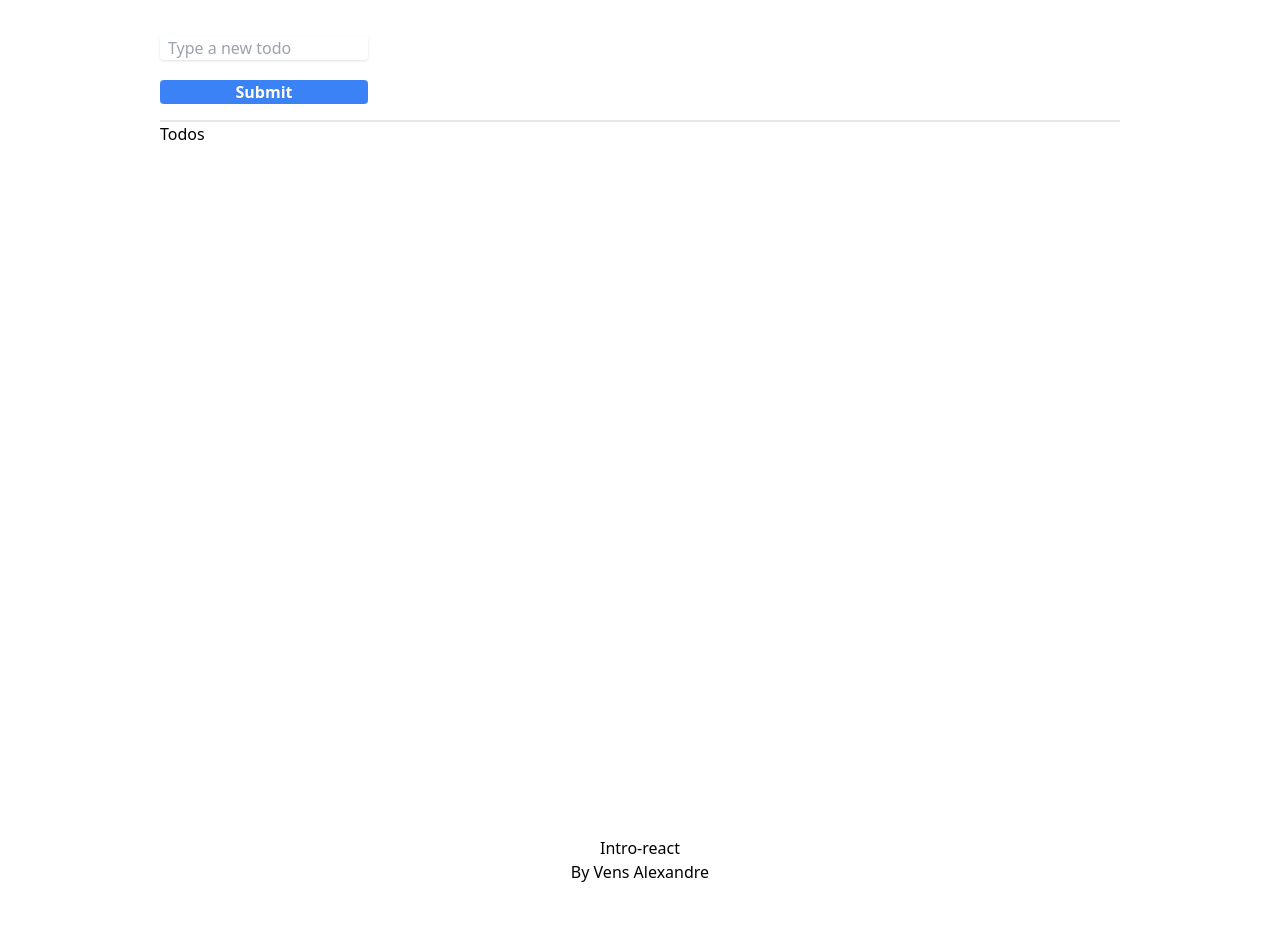
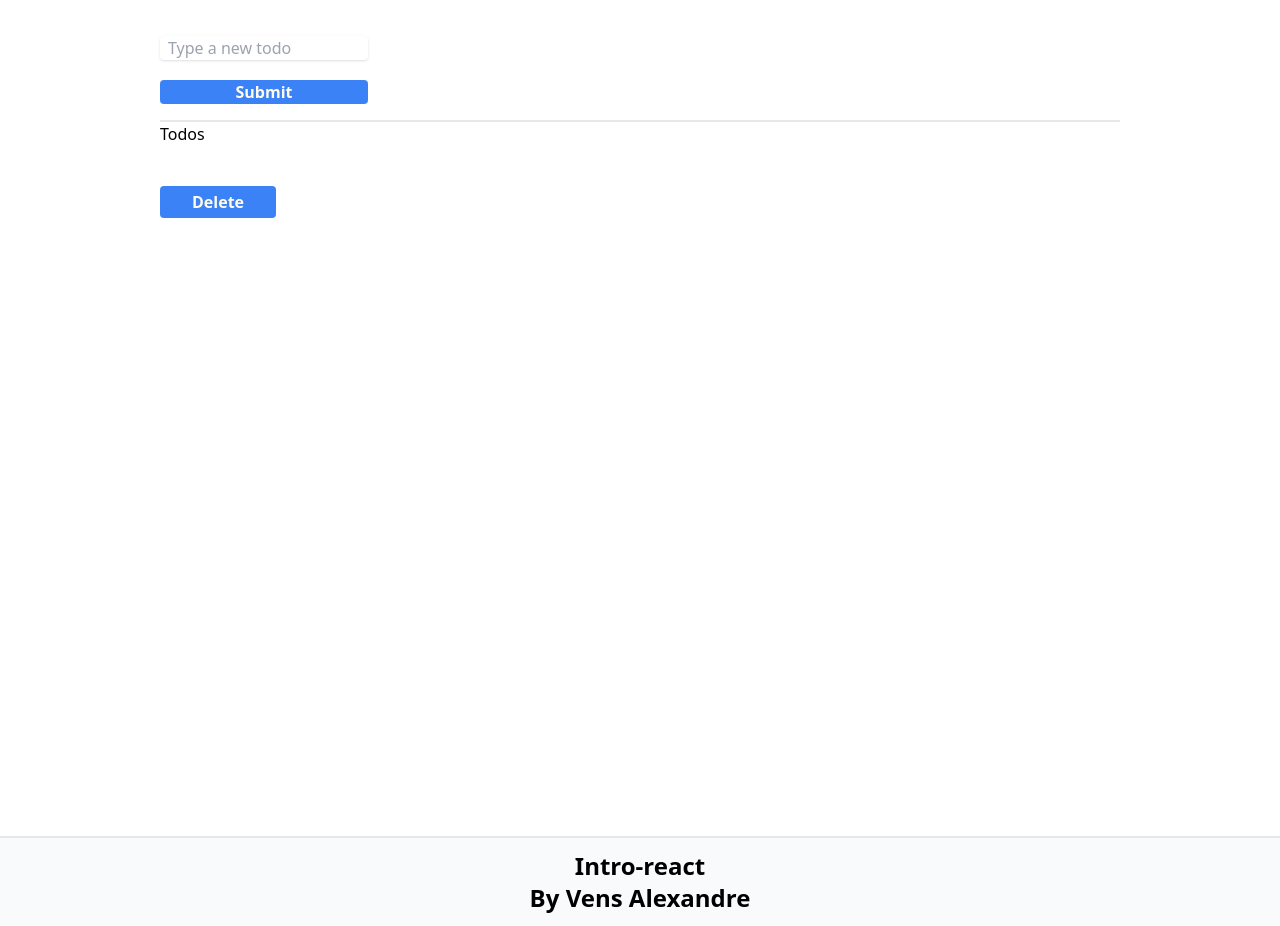
Before and after one commit to v-alex-dev/intro-react, a React (Vite) app: page /gettingStarted in a window 1280 px wide. Shown: the part 220-1146 px from the top of the page. Before the commit the page ends 1104 px from the top, so only its background shows below. Built offline with nearby package versions, Linux system fonts and the light colour scheme.

Commit message:
push save for work in Becode

```diff
--- a/src/components/gettingStarted.jsx
+++ b/src/components/gettingStarted.jsx
@@ -1,22 +1,31 @@
 import DisplayList from "./listTodo.jsx";
-import {useState} from "react";
+import {useEffect, useRef, useState} from "react";
 
 const GettingStarted = () => {
-    const [todo, setTodo] = useState([])
+    const [todo, setTodo] = useState(() => {
+        // Charger les todos depuis le localStorage lors de l'initialisation
+        return  JSON.parse(window.localStorage.getItem("todos")) || [];
 
+    });
+
+    const inputRef = useRef();
     const handleSubmit = (e) => {
         e.preventDefault();
-        const addTodo = document.getElementById("inputTodo");
-        setTodo([...todo, addTodo.value]);
-        addTodo.value = "";
+        const inputElement = inputRef.current;
+        setTodo([...todo, {text:inputElement, completed: false}]);
+        inputElement.value = "";
     }
 
+
+    useEffect(() => {
+        window.localStorage.setItem("todos", JSON.stringify(todo));
+    }, [todo]);
 
     return(
       <>
           <section className={"mx-auto w-3/4 flex justify-center border-b-2 pb-4 md:justify-start"}>
               <form className={"flex flex-col w-52 justify-center"} onSubmit={handleSubmit}>
-                  <input className={"rounded px-2 mb-5 shadow"} type={"text"} placeholder={"Type a new todo"}
+                  <input ref={inputRef} className={"rounded px-2 mb-5 shadow"} type={"text"} placeholder={"Type a new todo"}
                          id={"inputTodo"}/>
                   <input className={"rounded bg-blue-500 font-bold text-amber-50"} type={"submit"} id={"addTodo"}/>
               </form>
--- a/src/components/listTodo.jsx
+++ b/src/components/listTodo.jsx
@@ -1,18 +1,33 @@
 import PropTypes from "prop-types";
+import {useRef} from "react";
 
 const DisplayList = (props) => {
 
+    const inputRef = useRef();
+    const divRef = useRef();
+    const handleToggle = () => {
+      console.log(divRef.current)
+    }
+    const handleDelete = (e) => {
+        e.preventDefault();
+
+    }
+
     return (
         <>
+            <form>
                 <h2>Todos</h2>
                 {props.todo.map((value, index) => (
-            <div className={"mx-auto flex flex-col justify-center md:mx-0"} key={index}>
+                    <div className={"mx-auto flex flex-col justify-center md:mx-0"} ref={divRef} key={index}>
                         <div  className={"flex mt-4 md:mx-0 "}>
-                    <input type={"checkbox"} className={"w-5 mr-4"}/>
-                    <p>{value}</p>
+                            <input ref={inputRef} type={"checkbox"} className={"w-5 mr-4"} onClick={handleToggle} key={index}/>
+                            <p>{value.text}</p>
                         </div>
                     </div>
                 ))}
+                <input className={"bg-blue-500 py-1 px-8 rounded font-bold text-amber-50 mt-10"} onClick={handleDelete}  type={"submit"} value={"Delete"}/>
+            </form>
+
         </>
 
     )
@@ -20,6 +35,6 @@ const DisplayList = (props) => {
 
 }
 DisplayList.propTypes = {
-    todo: PropTypes.array.isRequired
+    todo: PropTypes.array.isRequired,
 };
 export default DisplayList;
--- a/src/layouts/footer.jsx
+++ b/src/layouts/footer.jsx
@@ -2,9 +2,9 @@ import {React} from "react";
 
 const Footer = () => {
     return (
-        <footer className={"flex flex-col justify-center items-center"}>
-            <h2>Intro-react</h2>
-            <p>By Vens Alexandre</p>
+        <footer className={"flex flex-col justify-center items-center border-t-2 bg-gray-50 py-3"}>
+            <h2 className={"text-2xl font-bold"}>Intro-react</h2>
+            <p className={"text-2xl font-bold"}>By Vens Alexandre</p>
         </footer>
     )
 }
```
Lines whose indentation alone changed are shown as unchanged.
